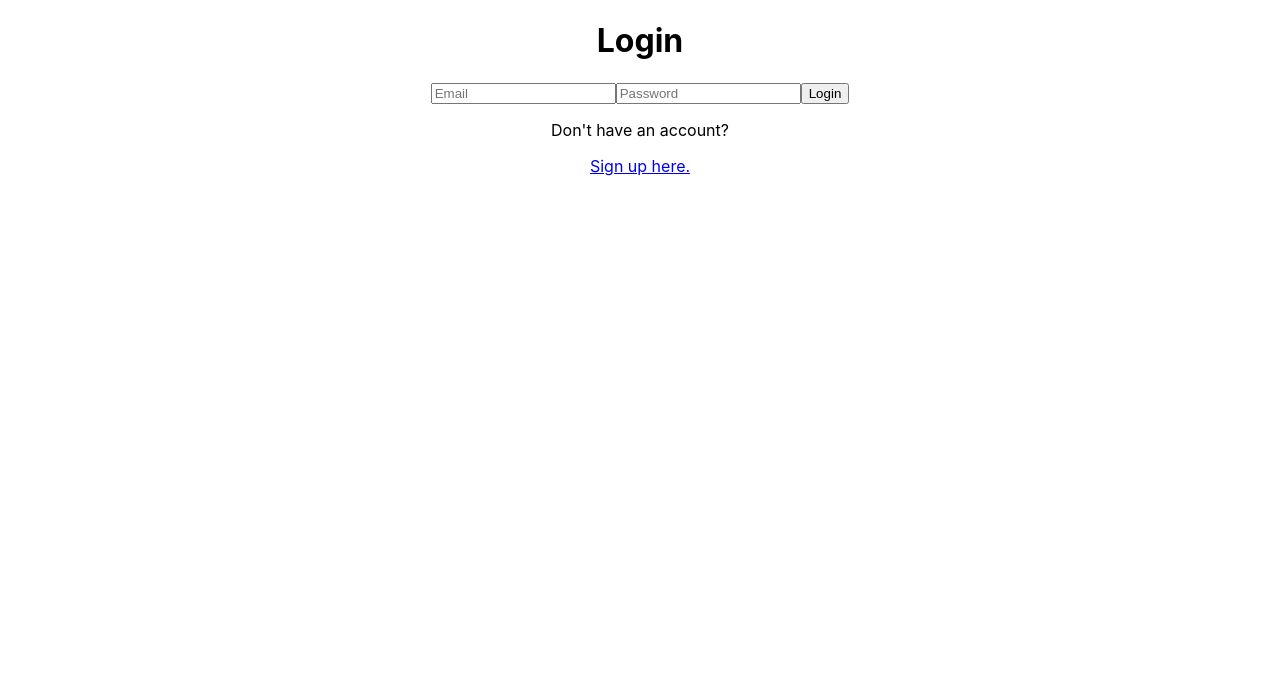
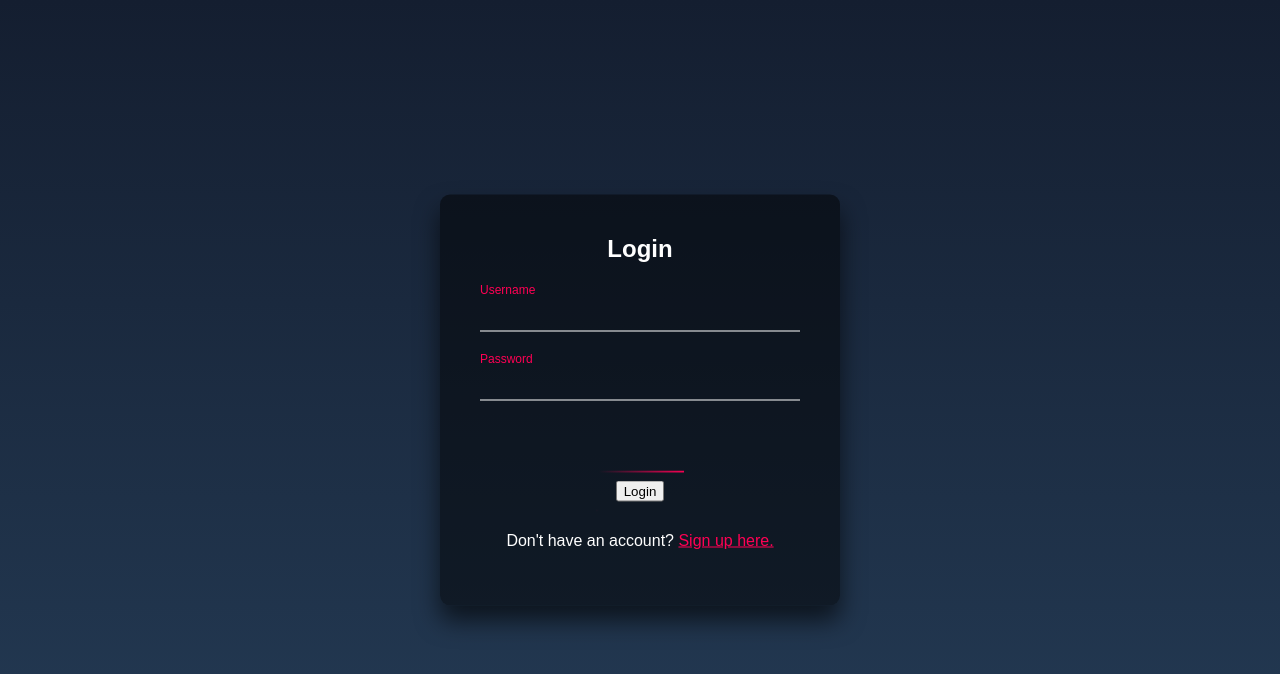
Before and after one commit to CPS714-GROUP-12/cps714project, a React (Create React App) app: page / in a window 1280 px wide. Shown: the top 674 px of the page. Built offline with nearby package versions, Linux system fonts and the light colour scheme.

Commit message:
'take50000'

```diff
--- a/src/components/Login.js
+++ b/src/components/Login.js
@@ -1,6 +1,7 @@
 import { useState } from 'react';
 import { Link, useNavigate } from 'react-router-dom';
 import axios from "axios";
+import './login.css'
 
 function Login(props) {
 
@@ -54,25 +55,35 @@ function Login(props) {
 
     return (
       <div>
-        <h1>Login</h1>
-          <form className="login">
-            <input onChange={handleChange}
-                  type="email"
-                  text={loginForm.email}
-                  name="email"
-                  placeholder="Email"
-                  value={loginForm.email} />
-            <input onChange={handleChange}
-                  type="password"
-                  text={loginForm.password}
-                  name="password"
-                  placeholder="Password"
-                  value={loginForm.password} />
+      <div className="login-box">
+      <h2>Login</h2>
+      <form>
+        <div className="user-box">
+          <input onChange={handleChange}
+                 type="email" name="email"
+                 text={loginForm.email}
+                 value={loginForm.email} />
+          <label>Username</label>
+        </div>
+        <div className="user-box">
+          <input onChange={handleChange}
+                 type="password" name="password"
+                 text={loginForm.password}
+                 value={loginForm.password}
+                 />
+          <label>Password</label>
+        </div>
+        <a href="#">
+          <span></span>
+          <span></span>
+          <span></span>
+          <span></span>
+          <button onClick={logMeIn}>Login</button>
+        </a>
+      </form>
+      <p id="signup-link"> Don't have an account? <Link to='/signup'>Sign up here.</Link></p>
+    </div>
 
-         <button onClick={logMeIn}>Login</button>
-
-        </form>
-        <p>Don't have an account? </p><Link to='/signup'>Sign up here.</Link>
       </div>
     );
 }
--- a/src/components/Signup.js
+++ b/src/components/Signup.js
@@ -1,6 +1,7 @@
 import { useState } from 'react';
 import { Link } from 'react-router-dom';
 import axios from "axios";
+import './signup.css'
 
 function Signup(props) {
 
@@ -55,7 +56,85 @@ function Signup(props) {
 
     return (
       <div>
-        <h1>Signup</h1>
+      <div className="login-box">
+      <h2>Signup</h2>
+      <form>
+
+
+        <div className="user-box">
+          <input onChange={handleChange}
+                 type="first_name" name="first_name"
+                 text={signUpForm.first_name}
+                 value={signUpForm.first_name}
+                 required="" />
+          <label>First Name</label>
+        </div>
+
+
+        <div className="user-box">
+          <input onChange={handleChange}
+                 type="last_name" name="last_name"
+                 text={signUpForm.last_name}
+                 value={signUpForm.last_name}
+                 required="" />
+          <label>Last Name</label>
+        </div>
+
+
+        <div className="user-box">
+          <input  onChange={handleChange}
+                  type="email"
+                  text={signUpForm.email}
+                  name="email"
+                  value={signUpForm.email}
+                  required="" />
+          <label>Email</label>
+        </div>
+
+
+        <div className="user-box">
+          <input onChange={handleChange}
+                  type="username"
+                  text={signUpForm.username}
+                  name="username"
+                  value={signUpForm.username}
+                  required="" />
+          <label>Username</label>
+        </div>
+
+
+        <div className="user-box">
+          <input onChange={handleChange}
+                  type="password"
+                  text={signUpForm.password}
+                  name="password"
+                  value={signUpForm.password}
+                  required="" />
+          <label>Password</label>
+        </div>
+
+
+        <div className="user-box">
+          <input onChange={handleChange}
+                  type="verify_password"
+                  text={signUpForm.verify_password}
+                  name="verify_password"
+                  value={signUpForm.verify_password}
+                  required="" />
+          <label>Verify Password</label>
+        </div>
+
+        <a href="#">
+          <span></span>
+          <span></span>
+          <span></span>
+          <span></span>
+          <button onClick={signUp}>Submit</button>
+        </a>
+      </form>
+      <p id="signup-link">Already have an account? <Link to='/'>Log in here.</Link></p>
+    </div>
+        {/*<h1>Signup</h1>
           <form className="Signup">
             <input onChange={handleChange}
                   type="email"
@@ -98,7 +177,7 @@ function Signup(props) {
             <button onClick={signUp}>Submit</button>
 
         </form>
-        <p>Already have an account? </p><Link to='/'>Log in here.</Link>
+        <p>Already have an account? </p><Link to='/'>Log in here.</Link>*/}
       </div>
     );
 }
--- /dev/null
+++ b/src/components/login.css
@@ -0,0 +1,193 @@
+html {
+    height: 100%;
+}
+
+body {
+    margin: 0;
+    padding: 0;
+    font-family: sans-serif;
+    background: linear-gradient(#141e30, #243b55);
+}
+
+.login-box {
+    position: absolute;
+    top: 50%;
+    left: 50%;
+    width: 400px;
+    padding: 40px;
+    transform: translate(-50%, -50%);
+    background: rgba(0, 0, 0, .5);
+    box-sizing: border-box;
+    box-shadow: 0 15px 25px rgba(0, 0, 0, .6);
+    border-radius: 10px;
+}
+
+.login-box h2 {
+    margin: 0 0 30px;
+    padding: 0;
+    color: #fff;
+    text-align: center;
+}
+
+.login-box p {
+    color: white;
+    text-align: center;
+}
+
+
+.login-box .user-box {
+    position: relative;
+}
+
+.login-box .user-box input {
+    width: 100%;
+    padding: 10px 0;
+    font-size: 16px;
+    color: #fff;
+    margin-bottom: 30px;
+    border: none;
+    border-bottom: 1px solid #fff;
+    outline: none;
+    background: transparent;
+}
+
+.login-box .user-box label {
+    position: absolute;
+    top: 0;
+    left: 0;
+    padding: 10px 0;
+    font-size: 16px;
+    color: #fff;
+    pointer-events: none;
+    transition: .5s;
+}
+
+.login-box .user-box input:focus~label,
+.login-box .user-box input:valid~label {
+    top: -20px;
+    left: 0;
+    color: #FF0054;
+    font-size: 12px;
+}
+
+.login-box form a {
+    position: relative;
+    display: inline-block;
+    padding: 10px 20px;
+    color: #FF0054;
+    font-size: 16px;
+    text-decoration: none;
+    text-transform: uppercase;
+    overflow: hidden;
+    transition: .5s;
+    margin-top: 40px;
+    letter-spacing: 4px
+}
+
+
+.login-box a:hover {
+    background: #FF0054;
+    color: #fff;
+    border-radius: 5px;
+    box-shadow: 0 0 5px #FF0054,
+        0 0 25px #FF0054,
+        0 0 50px #FF0054,
+        0 0 100px #FF0054;
+}
+
+.login-box a span {
+    position: absolute;
+    display: block;
+}
+
+.login-box a span:nth-child(1) {
+    top: 0;
+    left: -100%;
+    width: 100%;
+    height: 2px;
+    background: linear-gradient(90deg, transparent, #FF0054);
+    animation: btn-anim1 2s linear infinite;
+}
+
+@keyframes btn-anim1 {
+    0% {
+        left: -100%;
+    }
+
+    50%,
+    50% {
+        left: 100%;
+    }
+}
+
+.login-box a span:nth-child(2) {
+    top: -100%;
+    right: 0;
+    width: 2px;
+    height: 100%;
+    background: linear-gradient(180deg, transparent, #FF0054);
+    animation: btn-anim2 2s linear infinite;
+    animation-delay: .25s
+}
+
+/* @keyframes btn-anim2 {
+    0% {
+        top: -100%;
+    }
+
+    50%,
+    50% {
+        top: 100%;
+    }
+} */
+
+.login-box a span:nth-child(3) {
+    bottom: 0;
+    right: -100%;
+    width: 100%;
+    height: 2px;
+    background: linear-gradient(270deg, transparent, #FF0054);
+    animation: btn-anim3 2s linear infinite;
+    animation-delay: .5s
+}
+
+@keyframes btn-anim3 {
+    0% {
+        right: -100%;
+    }
+
+    50%,
+    50% {
+        right: 100%;
+    }
+}
+
+.login-box a span:nth-child(4) {
+    bottom: -100%;
+    left: 0;
+    width: 2px;
+    height: 100%;
+    background: linear-gradient(360deg, transparent, #FF0054);
+    animation: btn-anim4 2s linear infinite;
+    animation-delay: .75s
+}
+
+/* @keyframes btn-anim4 {
+    0% {
+        bottom: -100%;
+    }
+
+    50%,
+    50% {
+        bottom: 100%;
+    }
+} */
+#signup-link a {
+    color: #FF0054;
+}
+
+#signup-link a:hover {
+    background: none;
+    color: none;
+    box-shadow: none;
+}
--- /dev/null
+++ b/src/components/signup.css
@@ -0,0 +1,193 @@
+html {
+    height: 100%;
+}
+
+body {
+    margin: 0;
+    padding: 0;
+    font-family: sans-serif;
+    background: linear-gradient(#141e30, #243b55);
+}
+
+.login-box {
+    position: absolute;
+    top: 50%;
+    left: 50%;
+    width: 400px;
+    padding: 40px;
+    transform: translate(-50%, -50%);
+    background: rgba(0, 0, 0, .5);
+    box-sizing: border-box;
+    box-shadow: 0 15px 25px rgba(0, 0, 0, .6);
+    border-radius: 10px;
+}
+
+.login-box h2 {
+    margin: 0 0 30px;
+    padding: 0;
+    color: #fff;
+    text-align: center;
+}
+
+.login-box p {
+    color: white;
+    text-align: center;
+}
+
+
+.login-box .user-box {
+    position: relative;
+}
+
+.login-box .user-box input {
+    width: 100%;
+    padding: 10px 0;
+    font-size: 16px;
+    color: #fff;
+    margin-bottom: 30px;
+    border: none;
+    border-bottom: 1px solid #fff;
+    outline: none;
+    background: transparent;
+}
+
+.login-box .user-box label {
+    position: absolute;
+    top: 0;
+    left: 0;
+    padding: 10px 0;
+    font-size: 16px;
+    color: #fff;
+    pointer-events: none;
+    transition: .5s;
+}
+
+.login-box .user-box input:focus~label,
+.login-box .user-box input:valid~label {
+    top: -20px;
+    left: 0;
+    color: #FF0054;
+    font-size: 12px;
+}
+
+.login-box form a {
+    position: relative;
+    display: inline-block;
+    padding: 10px 20px;
+    color: #FF0054;
+    font-size: 16px;
+    text-decoration: none;
+    text-transform: uppercase;
+    overflow: hidden;
+    transition: .5s;
+    margin-top: 40px;
+    letter-spacing: 4px
+}
+
+
+.login-box a:hover {
+    background: #FF0054;
+    color: #fff;
+    border-radius: 5px;
+    box-shadow: 0 0 5px #FF0054,
+        0 0 25px #FF0054,
+        0 0 50px #FF0054,
+        0 0 100px #FF0054;
+}
+
+.login-box a span {
+    position: absolute;
+    display: block;
+}
+
+.login-box a span:nth-child(1) {
+    top: 0;
+    left: -100%;
+    width: 100%;
+    height: 2px;
+    background: linear-gradient(90deg, transparent, #FF0054);
+    animation: btn-anim1 2s linear infinite;
+}
+
+@keyframes btn-anim1 {
+    0% {
+        left: -100%;
+    }
+
+    50%,
+    50% {
+        left: 100%;
+    }
+}
+
+.login-box a span:nth-child(2) {
+    top: -100%;
+    right: 0;
+    width: 2px;
+    height: 100%;
+    background: linear-gradient(180deg, transparent, #FF0054);
+    animation: btn-anim2 2s linear infinite;
+    animation-delay: .25s
+}
+
+/* @keyframes btn-anim2 {
+    0% {
+        top: -100%;
+    }
+
+    50%,
+    50% {
+        top: 100%;
+    }
+} */
+
+.login-box a span:nth-child(3) {
+    bottom: 0;
+    right: -100%;
+    width: 100%;
+    height: 2px;
+    background: linear-gradient(270deg, transparent, #FF0054);
+    animation: btn-anim3 2s linear infinite;
+    animation-delay: .5s
+}
+
+@keyframes btn-anim3 {
+    0% {
+        right: -100%;
+    }
+
+    50%,
+    50% {
+        right: 100%;
+    }
+}
+
+.login-box a span:nth-child(4) {
+    bottom: -100%;
+    left: 0;
+    width: 2px;
+    height: 100%;
+    background: linear-gradient(360deg, transparent, #FF0054);
+    animation: btn-anim4 2s linear infinite;
+    animation-delay: .75s
+}
+
+/* @keyframes btn-anim4 {
+    0% {
+        bottom: -100%;
+    }
+
+    50%,
+    50% {
+        bottom: 100%;
+    }
+} */
+#signup-link a {
+    color: #FF0054;
+}
+
+#signup-link a:hover {
+    background: none;
+    color: none;
+    box-shadow: none;
+}
```
Also changed, not shown: 1 other file (tests, documents, lock files or other folders).
